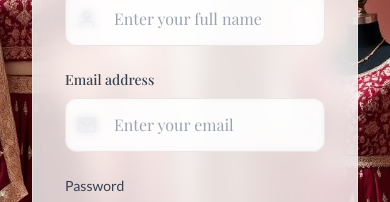
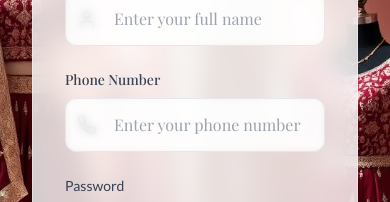
Before and after one commit to tutankhAman/amayra, a React (Vite) app in the folder frontend/: page /signup in a window 390 px wide. Shown: the part 335-537 px from the top of the page. Built offline with nearby package versions, Linux system fonts and the light colour scheme; no server answers; a web font is replaced by a local one.

Commit message:
changed primary email field to primary phone number

```diff
--- a/frontend/src/pages/Login.jsx
+++ b/frontend/src/pages/Login.jsx
@@ -1,12 +1,12 @@
 import React, { useState } from 'react';
-import { FiMail, FiLock, FiArrowRight } from 'react-icons/fi';
+import { FiPhone, FiLock, FiArrowRight } from 'react-icons/fi';
 import { useUser } from '../context/UserContext';
 import { useNavigate } from 'react-router-dom';
 import { toast } from 'react-hot-toast';
 
 const Login = () => {
   const [formData, setFormData] = useState({
-    email: '',
+    phone: '',
     password: ''
   });
   const { login, authLoading } = useUser();
@@ -60,18 +60,18 @@ const Login = () => {
             <form onSubmit={handleSubmit} className="space-y-6">
               <div className="relative">
                 <label className="block text-sm font-medium text-gray-700 mb-2">
-                  Email address
+                  Phone Number
                 </label>
                 <div className="relative">
                   <span className="subheading absolute inset-y-0 left-3 flex items-center text-gray-400">
-                    <FiMail size={20} />
+                    <FiPhone size={20} />
                   </span>
                   <input
-                    type="email"
+                    type="tel"
                     className="w-full pl-12 pr-4 py-3.5 rounded-xl border border-gray-200 focus:ring-2 focus:ring-primary/20 focus:border-primary transition-all duration-200 bg-white/50 backdrop-blur-sm hover:bg-white"
-                    placeholder="Enter your email"
-                    value={formData.email}
-                    onChange={(e) => setFormData({...formData, email: e.target.value})}
+                    placeholder="Enter your phone number"
+                    value={formData.phone}
+                    onChange={(e) => setFormData({...formData, phone: e.target.value})}
                   />
                 </div>
               </div>
--- a/frontend/src/pages/Signup.jsx
+++ b/frontend/src/pages/Signup.jsx
@@ -1,5 +1,5 @@
 import React, { useState } from 'react';
-import { FiMail, FiLock, FiArrowRight, FiUser } from 'react-icons/fi';
+import { FiMail, FiLock, FiArrowRight, FiUser, FiPhone } from 'react-icons/fi';
 import { useUser } from '../context/UserContext';
 import { useNavigate } from 'react-router-dom';
 import { toast } from 'react-hot-toast';
@@ -7,7 +7,7 @@ import { toast } from 'react-hot-toast';
 const SignUp = () => {
   const [formData, setFormData] = useState({
     name: '',
-    email: '',
+    phone: '',
     password: ''
   });
   const [loading, setLoading] = useState(false);
@@ -76,18 +76,18 @@ const SignUp = () => {
 
               <div className="relative">
                 <label className="block text-sm font-medium text-gray-700 mb-2">
-                  Email address
+                  Phone Number
                 </label>
                 <div className="relative">
                   <span className="subheading absolute inset-y-0 left-3 flex items-center text-gray-400">
-                    <FiMail size={20} />
+                    <FiPhone size={20} />
                   </span>
                   <input
-                    type="email"
+                    type="tel"
                     className="w-full pl-12 pr-4 py-3.5 rounded-xl border border-gray-200 focus:ring-2 focus:ring-primary/20 focus:border-primary transition-all duration-200 bg-white/50 backdrop-blur-sm hover:bg-white"
-                    placeholder="Enter your email"
-                    value={formData.email}
-                    onChange={(e) => setFormData({...formData, email: e.target.value})}
+                    placeholder="Enter your phone number"
+                    value={formData.phone}
+                    onChange={(e) => setFormData({...formData, phone: e.target.value})}
                   />
                 </div>
               </div>
```
Also changed, not shown: frontend/src/context/AuthContext.jsx (deleted), 2 other files (tests, documents, lock files or other folders).
